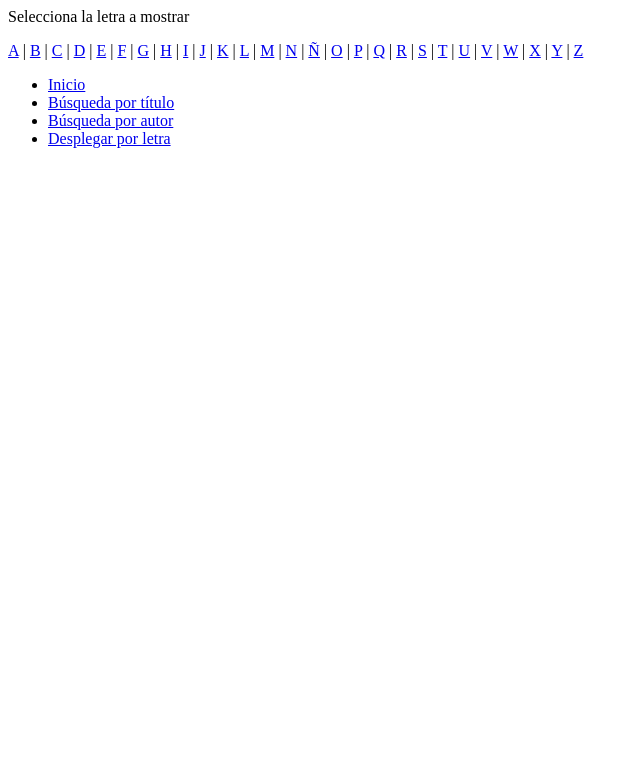
After one commit to moisesPAello/DS4, a Flask app: page /letra/ in a window 1280 px wide. The commit adds this page. Shown: the top 783 px of the page, without its empty margins (0-640 px from the left). Run offline with Flask 3, Linux system fonts and the light colour scheme.

Commit message:
Se acutalizo el codigo para su correcto funcionamiento. La feature de desplegar por letra no funciona adecuadamente

```diff
--- a/libros_web/app.py
+++ b/libros_web/app.py
@@ -6,23 +6,45 @@ app = Flask(__name__)
 
 arrchivo_csv = "booklist2000.csv"
 coleccion_libros = fn.leer_csv(arrchivo_csv)
-coleccion_libros_por_titulo = fn.crear_diccionario(coleccion_libros, 'title')
-coleccion_libros_por_autor = fn.crear_diccionario(coleccion_libros, 'author')
+coleccion_libros_titulo = fn.crear_diccionario(coleccion_libros, 'title')
+coleccion_libros_autor = fn.crear_diccionario(coleccion_libros, 'author')
+coleccion_libros_id = fn.crear_diccionario(coleccion_libros,'id')
 
 @app.route('/')
-def index():
+def inicio():
+    ''' Página de inicio de la aplicación '''
     return render_template('index.html')
 
-@app.route('/titulo', methods=['GET', 'POST'])
-def buscar_titulo():
-    """Página de búsqueda por título"""
-    titulo_buscar = request.form['titulo']
-    resultado = fn.buscar_diccionario(coleccion_libros_por_titulo, titulo_buscar)
-    return render_template('resultado.html', resultado=resultado)
+@app.route('/titulo', methods =['GET','POST'])
+def busqueda_titulo():
+    ''' Página de búsqueda por título '''
+    resultado = []
+    if request.method == 'POST':
+        titulo = request.form['titulo']
+        resultado = fn.buscar_diccionario(coleccion_libros_titulo, titulo)
+        print(titulo)
+        print(resultado)
+    return render_template('titulo.html', coleccion_libros_titulo=resultado)
 
-@app.route('/autor')
-def autor():
-    return "Página de búsqueda por autor"
+@app.route('/libro/<id>', methods =['GET'])
+def libro(id:str):
+    ''' Página de información de un libro '''
+    if id in coleccion_libros_id:
+        libro = coleccion_libros_id[id]
+        return render_template('libro.html', libro=libro)
+    else:
+        return render_template('libro.html', libro=None)
 
-if __name__ == "__main__":
+@app.route('/letra/', methods = ['GET'])
+def por_letra():
+    ''' Página de búsqueda por letra '''
+    return render_template('letra.html', coleccion_libros = [])
+
+@app.route('/letra/<letra>', methods = ['GET'])
+def busqueda_letra(letra:str):
+    ''' Página de búsqueda por letra '''
+    resultado = fn.libros_empezando_con(coleccion_libros_titulo, letra)
+    return render_template('letra.html', coleccion_libros=resultado)
+
+if __name__ == '__main__':
     app.run(debug=True)
--- a/libros_web/funciones.py
+++ b/libros_web/funciones.py
@@ -9,7 +9,7 @@ def crear_diccionario(libros: list, llave: str) -> dict:
     ''' Crea un diccionario a partir de una lista de diccionarios '''
     return {fila[llave]: fila for fila in libros}
 
-def buscar_diccionario(diccionario: dict, palabra: str) -> dict:
+def buscar_diccionario(diccionario: dict, palabra: str) -> list:
     ''' Busca una palabra en los titulos de un diccionario '''
     libros = []
     for titulo, libro in diccionario.items():
@@ -17,9 +17,9 @@ def buscar_diccionario(diccionario: dict, palabra: str) -> dict:
             libros.append(libro)
     return libros
 
-def libros_empezando_con(coleccion_libros_por_titulo: list, letra: str) -> dict:
+def libros_empezando_con(coleccion_libros_por_titulo: dict, letra: str) -> dict:
     ''' Busca los libros que empiezan con la letra '''
-    return {titulo: libro for titulo, libro in coleccion_libros_por_titulo.items() if titulo.startswith(letra)}
+    return {titulo: libro for titulo, libro in coleccion_libros_por_titulo.items() if titulo.lower().startswith(letra.lower())}
 
 if __name__ == "__main__":
     archivo_csv = "booklist2000.csv"
--- /dev/null
+++ b/libros_web/templates/letra.html
@@ -0,0 +1,26 @@
+<html lang="es">
+    <body>
+        <p>Selecciona la letra a mostrar</p>
+        <div>
+            {% for letra in 'ABCDEFGHIJKLMNÑOPQRSTUVWXYZ' %}
+                <a href="/letra/{{letra}}">{{letra}}</a>
+                {% if not loop.last %} | {% endif %}
+            {% endfor %}
+        </div>
+        <div>
+            <ul>
+                {% for libro in coleccion_libros %}
+                    <li><a href="/libro/{{libro.id}}">{{libro.title}}</a></li>
+                {% endfor %}
+            </ul>
+        </div>
+        <div>
+            <ul>
+                <li><a href="/">Inicio</a></li>
+                <li><a href="/titulo">Búsqueda por título</a></li>
+                <li><a href="/autor">Búsqueda por autor</a></li>
+                <li><a href="/letra">Desplegar por letra</a></li>
+            </ul>
+        </div>
+    </body>
+</html>
```
Also changed, not shown: libros_web/templates/libro.html (+19 -4 lines), libros_web/templates/titulo.html (+16 -15 lines).
